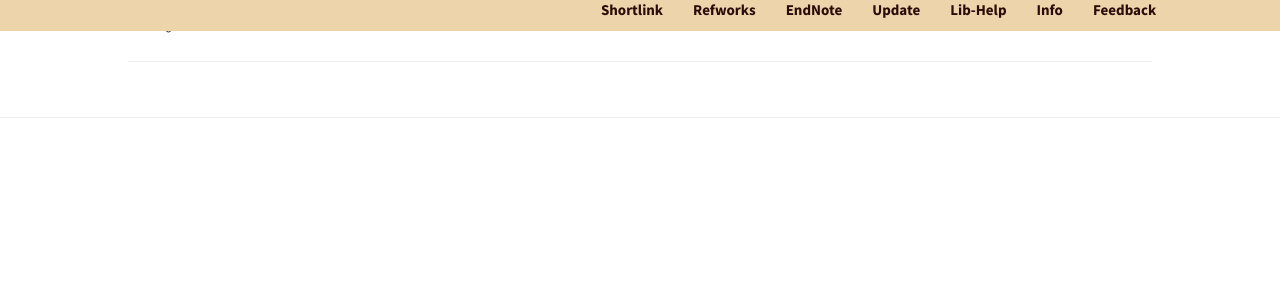
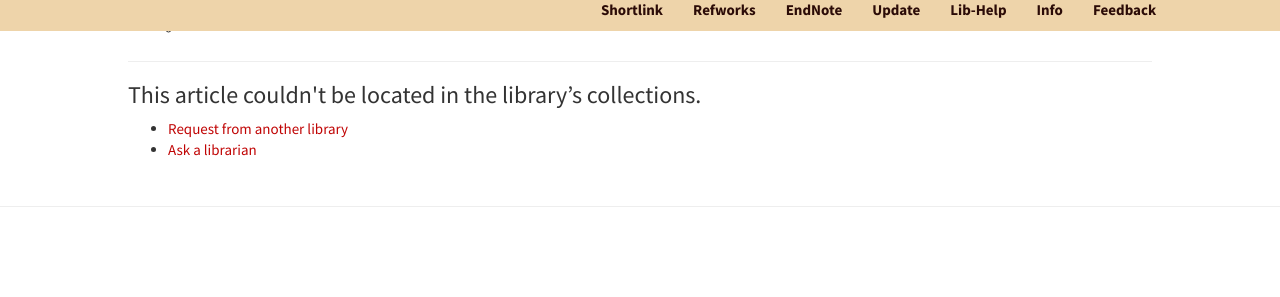
Before and after one commit to Brown-University-Library/OLD-ARCHIVED_easyaccess_project, a Django app: template findit/templates/findit/resolve_josiah.html in a window 1280 px wide; the page is wider, and only the part inside the window is pictured. Shown: the part 111-408 px from the top of that part. Run offline with Django 3.2, Linux system fonts and the light colour scheme; the template is opened without the code that fills it, so the values that code supplies are empty; parts of the project's set-up code (start-up, migrations or seed data) failed here and were passed over; some libraries are stand-ins or nearby versions.

Commit message:
Properly displays no-holdings; get-from-another-library info.

```diff
--- a/findit/templates/snippets/availability.html
+++ b/findit/templates/snippets/availability.html
@@ -67,3 +67,15 @@
 
     </div>  <!-- end of div class="holdings"-->
 {% endif %}  {# end of {% if print or online %} #}
+
+
+{% if not resolved %}
+    <div id="request-message" class="notice">
+        <h3>This article couldn't be located in the library&#8217;s collections.</h3>
+        <ul>
+            {% url 'article_request:shib_login_url' as login_url %}
+            <li class="request-link"><a href="{{ login_url }}?{{ enhanced_querystring }}">Request from another library</a></li>
+            <li><a href="https://library.brown.edu/libweb/askalib.php">Ask a librarian</a></li>
+        </ul>
+    </div>
+{% endif %}
```
Lines whose indentation alone changed are shown as unchanged.
